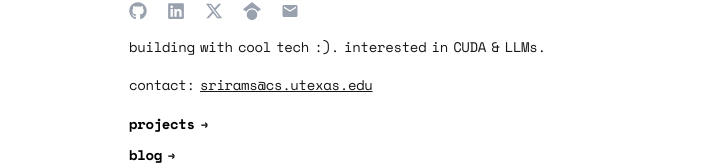
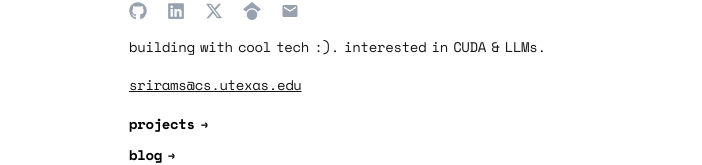
Before and after one commit to srirsatt/portfolio, a Next.js app: page / in a window 1280 px wide. Shown: the part 320-485 px from the top of the page, without its empty margins (287-989 px from the left). Built offline with nearby package versions, Linux system fonts and the light colour scheme.

Commit message:
updated mail page

```diff
--- a/src/app/page.tsx
+++ b/src/app/page.tsx
@@ -148,7 +148,6 @@ export default function Home() {
           style={{ wordSpacing: "-3px" }}
         >
           <p>
-            contact:{" "}
             <a href="mailto:srirams@cs.utexas.edu" className="underline hover:text-black">
               srirams@cs.utexas.edu
             </a>
```
